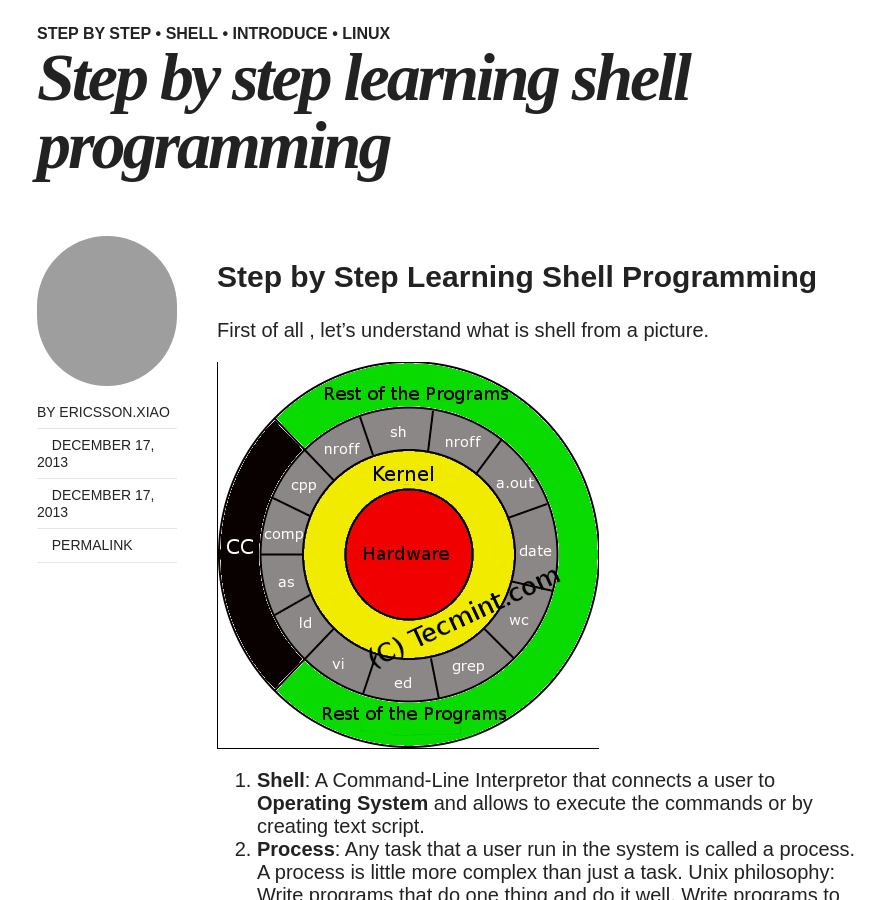
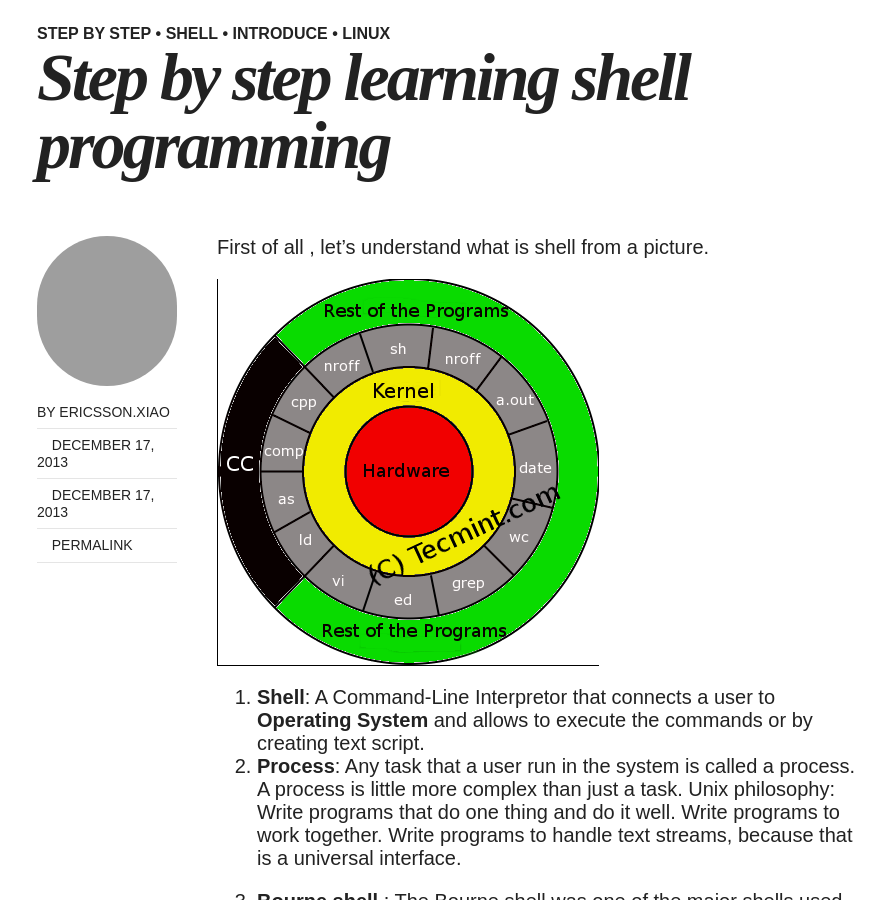
Before and after one commit to ericssonxiao/blog, a Jekyll site: the page built from _posts/2013-12-17-step-by-step-learning-shell-programming.md, in a window 1280 px wide and 900 px high, scrolled down 724 px. Shown: the whole window, without its empty margins (123-1008 px from the left). Built offline with Jekyll 4.4.1, drawn with Linux system fonts in a browser that asks for light colours; nearby versions of some CDN libraries.

Commit message:
jekyll update

```diff
--- a/_posts/2013-12-17-step-by-step-learning-shell-programming.md
+++ b/_posts/2013-12-17-step-by-step-learning-shell-programming.md
@@ -11,8 +11,6 @@ image:
   creditlink: http://mademistakes.com
 comments: true
 ---
-
-# Step by Step Learning Shell Programming
 
 First of all , let's understand what is shell from a picture.
 
```
